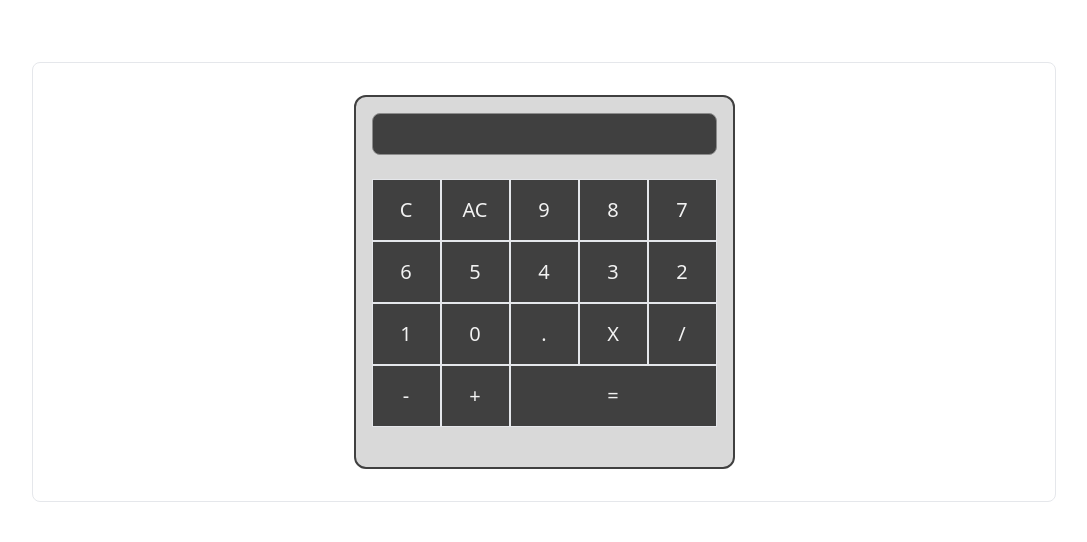
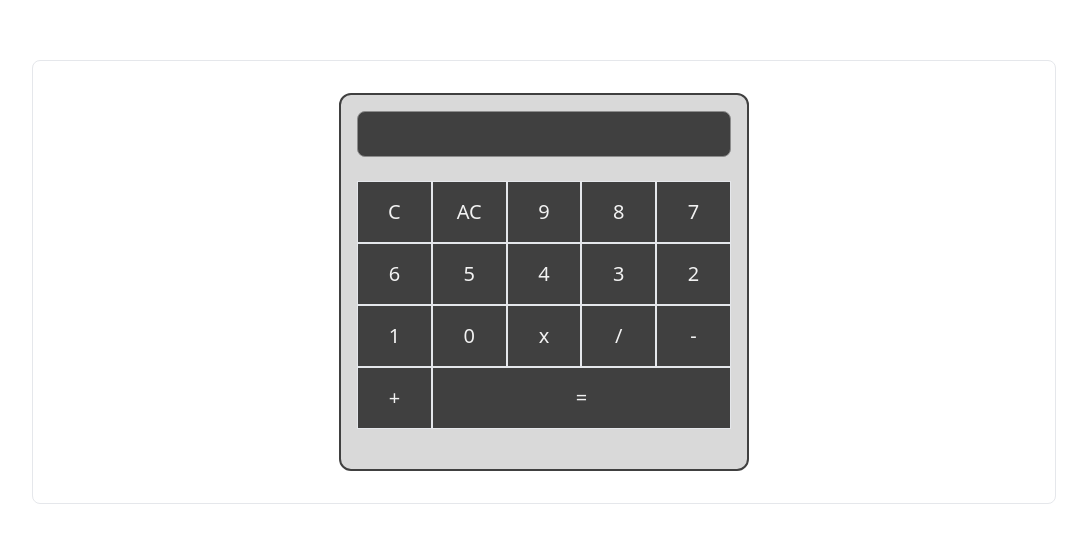
Before and after one commit to Windisley/Calculadora-React, a React (Vite) app: page / in a window 1280 px wide. Shown: the part 118-660 px from the top of the page, without its empty margins (96-1183 px from the left). Built offline with nearby package versions, Linux system fonts and the light colour scheme.

Commit message:
Implementando a logica de calcular na calculadora

```diff
--- a/src/App.jsx
+++ b/src/App.jsx
@@ -1,7 +1,31 @@
-import { useState } from 'react'
+import { useState, useRef } from 'react'
 import './App.css'
 
 function App() {
+
+  const [result, setResult] = useState("")
+
+  function operation(btn){
+      const textnumber = btn.target.innerText
+
+
+      if(textnumber === "="){
+          setResult(eval(result.replace(/x/g, "*").toString()))
+      }
+      else if(textnumber == "AC"){
+        setResult("")
+
+      }else if(textnumber == "C"){
+        const unitvalue = result.slice(0, -1)
+
+        setResult(unitvalue)
+
+      }else {
+        setResult(value=> value+=textnumber)
+      }
+
+    }
+
 
 
   return (
@@ -16,10 +40,10 @@ function App() {
            border-graydark rounded-xl p-4 flex-col bg-primary
           '>
              <div className='max-w-4/5 flex justify-center items-center'>
-                <input type="text" name="result" id="result" disabled className='
+                <input type="text" name="result" id="result" className='
                   px-14 py-2 rounded-lg bg-graydark border border-secundary text-text
-                  text-base w-full
-                '/>
+                  text-base w-full outline-none text-end text-lg
+                'value={result}/>
              </div>
 
              <div className='
@@ -29,92 +53,88 @@ function App() {
                 max-w-full h-full border p-4 text-xl text-text
                 bg-graydark hover:bg-secundary ease-in duration-300
                 uppercase
-               '>c</button>
+               ' onClick={operation}>c</button>
                <button className='
                 max-w-full h-full border p-4 text-xl text-text
                 bg-graydark hover:bg-secundary ease-in duration-300
                 uppercase
-               '>ac</button>
+               'onClick={operation}>ac</button>
                <button className='
                 max-w-full h-full border p-4 text-xl text-text
                 bg-graydark hover:bg-secundary ease-in duration-300
                 uppercase
-               '>9</button>
+               ' onClick={operation}>9</button>
                <button className='
                 max-w-full h-full border p-4 text-xl text-text
                 bg-graydark hover:bg-secundary ease-in duration-300
                 uppercase
-               '>8</button>
+               ' onClick={operation}>8</button>
                <button className='
                 max-w-full h-full border p-4 text-xl text-text
                 bg-graydark hover:bg-secundary ease-in duration-300
                 uppercase
-               '>7</button>
+               ' onClick={operation}>7</button>
                <button className='
                 max-w-full h-full border p-4 text-xl text-text
                 bg-graydark hover:bg-secundary ease-in duration-300
                 uppercase
-               '>6</button>
+               ' onClick={operation}>6</button>
                <button className='
                 max-w-full h-full border p-4 text-xl text-text
                 bg-graydark hover:bg-secundary ease-in duration-300
                 uppercase
-               '>5</button>
+               ' onClick={operation}>5</button>
                <button className='
                 max-w-full h-full border p-4 text-xl text-text
                 bg-graydark hover:bg-secundary ease-in duration-300
                 uppercase
-               '>4</button>
+               ' onClick={operation}>4</button>
                <button className='
                 max-w-full h-full border p-4 text-xl text-text
                 bg-graydark hover:bg-secundary ease-in duration-300
                 uppercase
-               '>3</button>
+               ' onClick={operation}>3</button>
                <button className='
                 max-w-full h-full border p-4 text-xl text-text
                 bg-graydark hover:bg-secundary ease-in duration-300
                 uppercase
-               '>2</button>
+               ' onClick={operation}>2</button>
                <button className='
                 max-w-full h-full border p-4 text-xl text-text
                 bg-graydark hover:bg-secundary ease-in duration-300
                 uppercase
-               '>1</button>
+               ' onClick={operation}>1</button>
                <button className='
                 max-w-full h-full border p-4 text-xl text-text
                 bg-graydark hover:bg-secundary ease-in duration-300
                 uppercase
-               '>0</button>
+               ' onClick={operation}>0</button>
+
+               <button className='
+                max-w-full h-full border p-4 text-xl text-text
+                bg-graydark hover:bg-secundary ease-in duration-300
+
+               ' onClick={operation}>x</button>
                <button className='
                 max-w-full h-full border p-4 text-xl text-text
                 bg-graydark hover:bg-secundary ease-in duration-300
                 uppercase
-               '>.</button>
+               ' onClick={operation}>/</button>
                <button className='
                 max-w-full h-full border p-4 text-xl text-text
                 bg-graydark hover:bg-secundary ease-in duration-300
                 uppercase
-               '>x</button>
+               ' onClick={operation}>-</button>
                <button className='
                 max-w-full h-full border p-4 text-xl text-text
                 bg-graydark hover:bg-secundary ease-in duration-300
                 uppercase
-               '>/</button>
+               ' onClick={operation}>+</button>
                <button className='
                 max-w-full h-full border p-4 text-xl text-text
                 bg-graydark hover:bg-secundary ease-in duration-300
-                uppercase
-               '>-</button>
-               <button className='
-                max-w-full h-full border p-4 text-xl text-text
-                bg-graydark hover:bg-secundary ease-in duration-300
-                uppercase
-               '>+</button>
-               <button className='
-                max-w-full h-full border p-4 text-xl text-text
-                bg-graydark hover:bg-secundary ease-in duration-300
-                uppercase col-span-3 bold text-2xl
-               '>=</button>
+                uppercase col-span-4 bold text-2xl
+               ' onClick={operation}>=</button>
              </div>
           </div>
 
```
